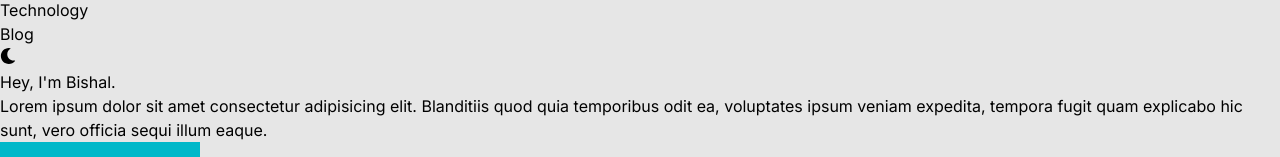
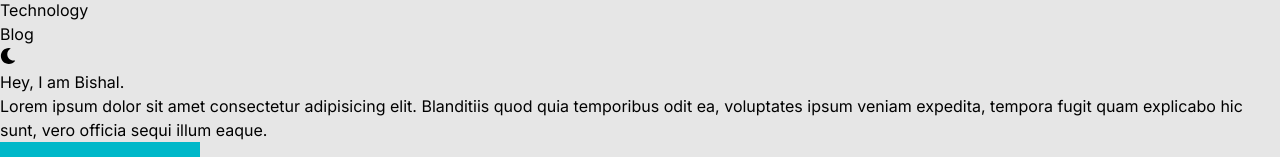
Before and after one commit to thapabishal21dev/portfolio, a Next.js app: page / in a window 1280 px wide. Shown: the part 274-431 px from the top of the page. Built offline with nearby package versions, Linux system fonts and the light colour scheme.

Commit message:
edited page

```diff
--- a/app/components/introduction/introduction.tsx
+++ b/app/components/introduction/introduction.tsx
@@ -6,7 +6,7 @@ const Introduction = () => {
     <div className="  flex justify-center ">
       <div className="  flex w-3/5 ">
         <div className="w-2/4 p-4 ">
-          <h1 className=" font-bold text-3xl  ">Hey, I'm Bishal.</h1>
+          <h1 className=" font-bold text-3xl  ">Hey, I am  Bishal.</h1>
           <p className="text-md pt-4">
             Lorem ipsum dolor sit amet consectetur adipisicing elit. Blanditiis
             quod quia temporibus odit ea, voluptates ipsum veniam expedita,
```
